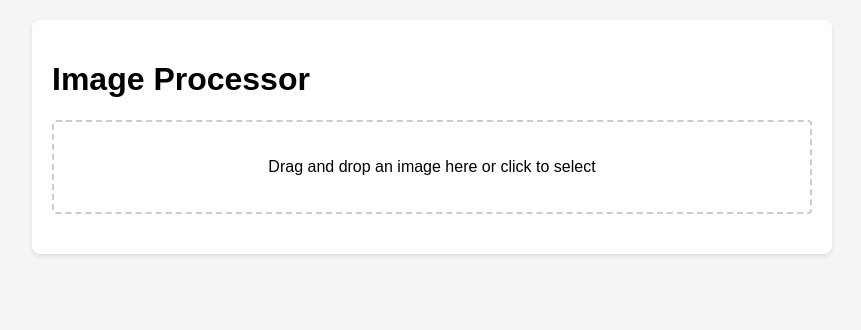
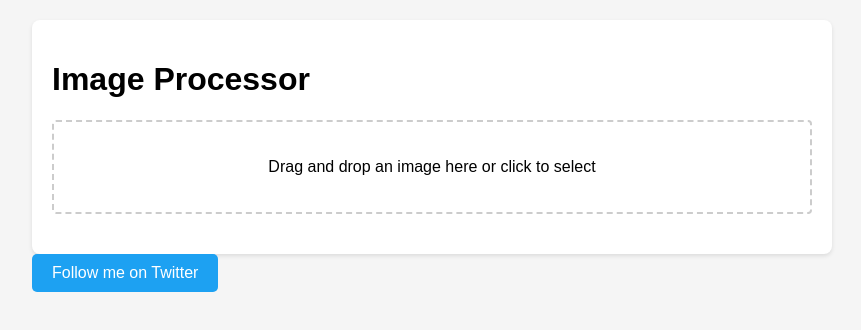
Before and after one commit to HeyVikas5/TwitterTask, a website: page public/index.html in a window 1280 px wide. Shown: the whole page, without its empty margins (208-1069 px from the left). Drawn offline with Linux system fonts and the light colour scheme.

Commit message:
Update index.html

```diff
--- a/public/index.html
+++ b/public/index.html
@@ -111,6 +111,12 @@
 
         <div class="error-message" id="errorMessage"></div>
     </div>
+    <a href="https://twitter.com/yourusername" target="_blank">
+  <button style="background-color: #1DA1F2; color: white; border: none; padding: 10px 20px; font-size: 16px; cursor: pointer; border-radius: 5px;">
+    Follow me on Twitter
+  </button>
+    </a>
+
 
     <!-- In public/index.html -->
 <script>
```
